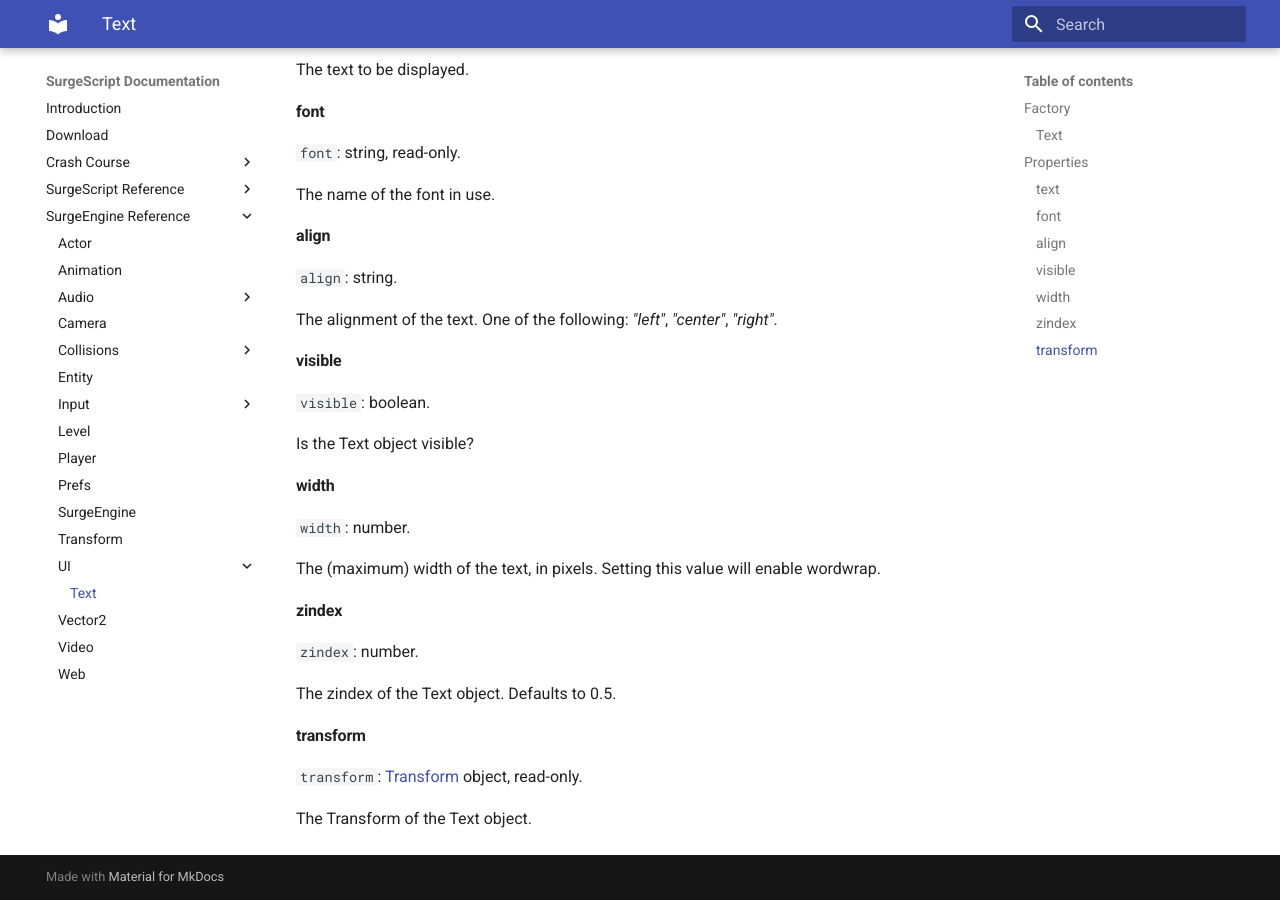
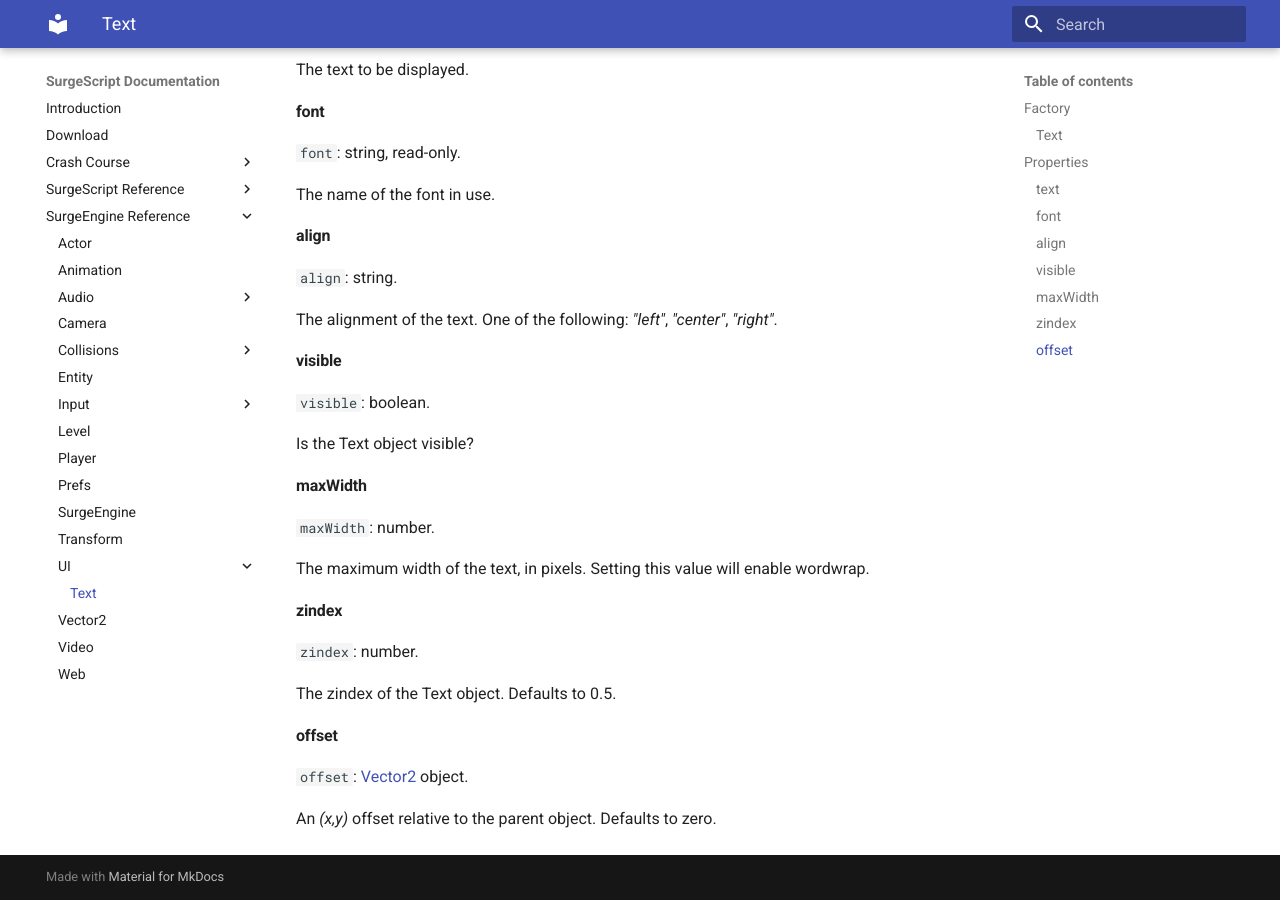
Before and after one commit to alemart/surgescript, an MkDocs documentation site: the page built from docs/engine/text.md, in a window 1280 px wide and 900 px high, scrolled down 1256 px. Built offline with MkDocs 1.6.1 and Material for MkDocs 9.7.7, drawn with Linux system fonts in a browser that asks for light colours; old or Windows-style settings are respelled for this version of MkDocs.

Commit message:
Updated Text docs

```diff
--- a/docs/engine/text.md
+++ b/docs/engine/text.md
@@ -76,11 +76,11 @@ The alignment of the text. One of the following: *"left"*, *"center"*, *"right"*
 
 Is the Text object visible?
 
-#### width
+#### maxWidth
 
-`width`: number.
+`maxWidth`: number.
 
-The (maximum) width of the text, in pixels. Setting this value will enable wordwrap.
+The maximum width of the text, in pixels. Setting this value will enable wordwrap.
 
 #### zindex
 
@@ -88,8 +88,8 @@ The (maximum) width of the text, in pixels. Setting this value will enable wordw
 
 The zindex of the Text object. Defaults to 0.5.
 
-#### transform
+#### offset
 
-`transform`: [Transform](transform) object, read-only.
+`offset`: [Vector2](vector2) object.
 
-The Transform of the Text object.
+An *(x,y)* offset relative to the parent object. Defaults to zero.
```
